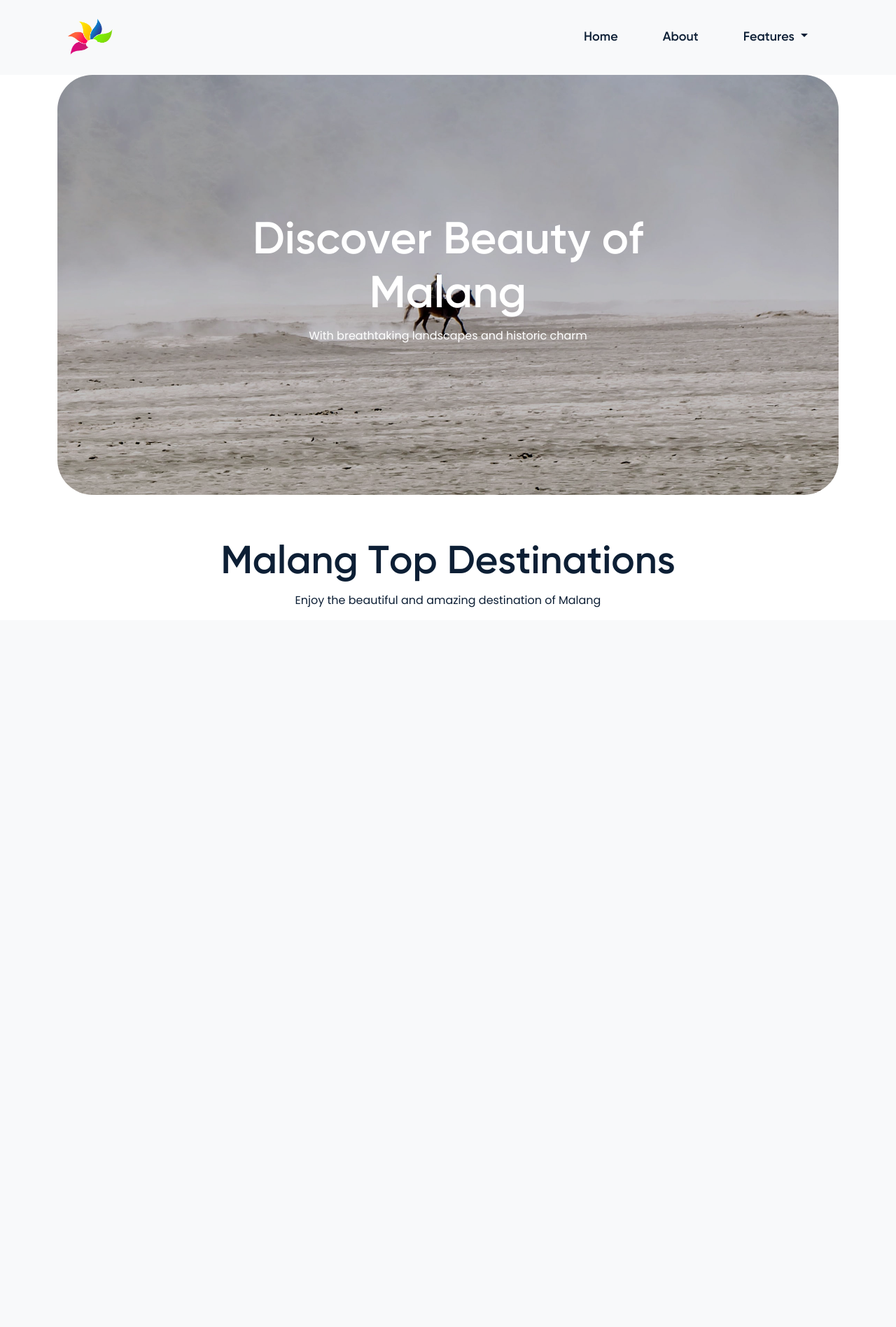
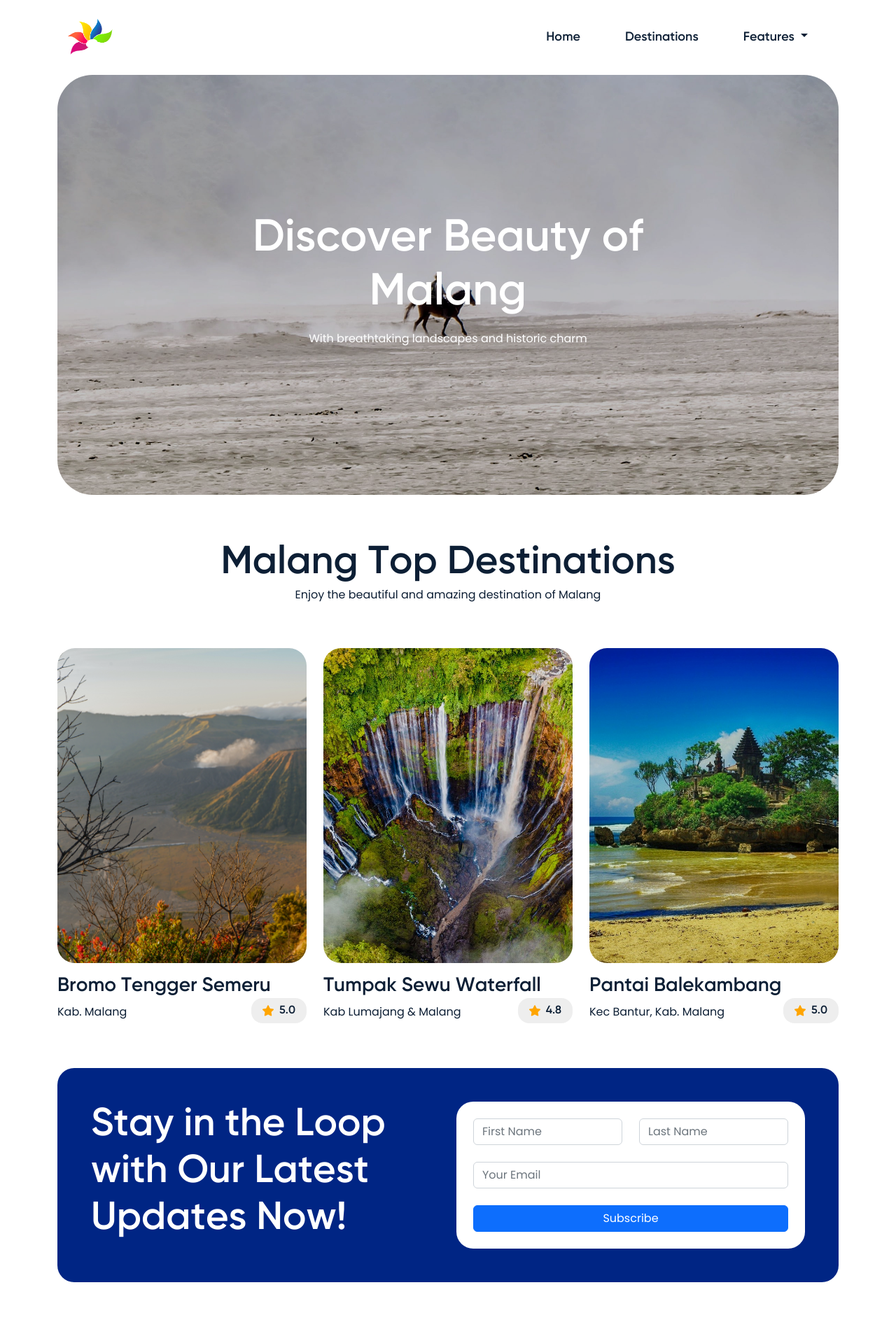
Before and after one commit to laksamanaap/Speedtest-Latihan, a PHP site: page / in a window 1280 px wide. Shown: the whole page at 70% size. Before the commit the page ends 868 px from the top, so only its background shows below. Run offline with PHP 8.4, Linux system fonts and the light colour scheme.

Commit message:
feat : landing page finalization

```diff
--- a/A2 - Landing Page/malang-destinasi/index.html
+++ b/A2 - Landing Page/malang-destinasi/index.html
@@ -24,10 +24,10 @@
                     <div class="collapse navbar-collapse" id="navbarNavDropdown">
                         <ul class="navbar-nav d-flex justify-content-end w-100">
                             <li class="nav-item">
-                                <a class="nav-link active" aria-current="page" href="#">Home</a>
+                                <a class="nav-link active" aria-current="page" href="#hero">Home</a>
                             </li>
                             <li class="nav-item">
-                                <a class="nav-link" href="#">About</a>
+                                <a class="nav-link" href="#destinations">Destinations</a>
                             </li>
                             <li class="nav-item dropdown">
                                 <a class="nav-link dropdown-toggle" href="#" role="button" data-bs-toggle="dropdown"
@@ -62,15 +62,79 @@
                 </div>
                 <div class="carousel-title">
                     <h2>Discover Beauty of Malang</h2>
-                    <p>
+                    <p class="mt-3">
                         With breathtaking landscapes and historic charm
                     </p>
                 </div>
             </div>
         </div>
-        <div id="destinations">
-            <h2 class="d-flex justify-content-center display-4">Malang Top Destinations</h2>
-            <p class="d-flex justify-content-center">Enjoy the beautiful and amazing destination of Malang</p>
+        <div class="container">
+            <div id="destinations">
+                <h2 class="d-flex justify-content-center display-4">Malang Top Destinations</h2>
+                <p class="d-flex justify-content-center">Enjoy the beautiful and amazing destination of Malang</p>
+                <div class="row mt-5">
+                    <div class="col-lg-4 mt-3" role="button">
+                        <img class="top-destinations" src="assets/Bromo.jpg" alt="bromo">
+                        <h3 class="mt-3">Bromo Tengger Semeru</h3>
+                        <div class="d-flex justify-content-between">
+                            <p class="mb-0 mt-2">Kab. Malang</p>
+                            <div class="star d-flex align-items-center gap-2">
+                                <img class="top-rating" src="assets/star.svg" alt="star">
+                                <span>5.0</span>
+                            </div>
+                        </div>
+                    </div>
+                    <div class="col-lg-4 mt-3" role="button">
+                        <img class="top-destinations" src="assets/tumpak sewu.jpg" alt="Tumpak Sewu">
+                        <h3 class="mt-3">Tumpak Sewu Waterfall</h3>
+                        <div class="d-flex justify-content-between">
+                            <p class="mb-0 mt-2">Kab Lumajang & Malang</p>
+                            <div class="star d-flex align-items-center gap-2">
+                                <img class="top-rating" src="assets/star.svg" alt="star">
+                                <span>4.8</span>
+                            </div>
+                        </div>
+                    </div>
+                    <div class="col-lg-4 mt-3" role="button">
+                        <img class="top-destinations" src="assets/balekambang.jpg" alt="bromo">
+                        <h3 class="mt-3">Pantai Balekambang</h3>
+                        <div class="d-flex justify-content-between">
+                            <p class="mb-0 mt-2">Kec Bantur, Kab. Malang</p>
+                            <div class="star d-flex align-items-center gap-2">
+                                <img class="top-rating" src="assets/star.svg" alt="star">
+                                <span>5.0</span>
+                            </div>
+                        </div>
+                    </div>
+                </div>
+            </div>
+        </div>
+        <div class="container">
+            <div id="cta">
+                <div class="row">
+                    <div class="col-lg-6">
+                        <h2 class="display-4">Stay in the Loop with Our Latest Updates Now!</h2>
+                    </div>
+                    <div class="col-lg-6">
+                        <form class="form" action="#">
+                            <div class="row">
+                                <div class="col-lg-6">
+                                    <input type="text" name="first-name" class="form-control w-100 rounded" placeholder="First Name">
+                                </div>
+                                <div class="col-lg-6">
+                                    <input type="text" name="last-name" class="form-control w-100 rounded" placeholder="Last Name">
+                                </div>
+                                <div class="col-lg-12">
+                                    <input type="text" name="email" class="form-control w-100 rounded mt-4" placeholder="Your Email">
+                                </div>
+                                <div class="col-lg-12">
+                                    <button class="btn btn-primary btn-md w-100 mt-4">Subscribe</button>
+                                </div>
+                            </div>
+                        </form>
+                    </div>
+                </div>
+            </div>
         </div>
     </main>
 
--- a/A2 - Landing Page/malang-destinasi/style.css
+++ b/A2 - Landing Page/malang-destinasi/style.css
@@ -1,5 +1,6 @@
 :root {
     --primary: #3B71FE;
+    --primary-dark: #002584;
     --secondary: #0D1F35;
     --tertinary: #565E73;
     --green: #B3E8BE;
@@ -26,15 +27,16 @@ body {
     color: var(--secondary);
 }
 
-h1,h2,h3,h4,h5,h6 {
+h1,h2,h3,h4,h5,h6,span {
     font-family: Gilroy, sans-serif;
-    font-weight: 600 !important;
+    font-weight: bold;
+    margin: 0;
 }
 
 /* Header */
 
 #header {
-    background-color: white;
+    background-color: white !important;
 }
 
 #header .navbar-brand a h1 {
@@ -119,3 +121,37 @@ h1,h2,h3,h4,h5,h6 {
 #destinations {
     margin-top: 64px;
 }
+
+#destinations img.top-destinations {
+    width: 100%;
+    height: 450px;
+    object-fit: cover;
+    border-radius: 25px;
+    filter: brightness(0.9);
+}
+
+#destinations img.top-rating {
+    width: 16px;
+    color: yellow !important;
+}
+
+#destinations .star {
+    background-color: #eeeeee;
+    padding: 6px 16px;
+    border-radius: 16px;
+}
+
+#cta {
+    background-color: var(--primary-dark);
+    padding: 48px;
+    color: white;
+    margin-top: 64px;
+    margin-bottom: 64px;
+    border-radius: 24px;
+}
+
+#cta .form {
+    background-color: white;
+    padding: 24px;
+    border-radius: 24px;
+}
```
Also changed, not shown: A2 - Landing Page/malang-destinasi/assets/balekambang.jpg (added), A2 - Landing Page/malang-destinasi/assets/star.svg (added), A2 - Landing Page/malang-destinasi/assets/tumpak sewu.jpg (added).
